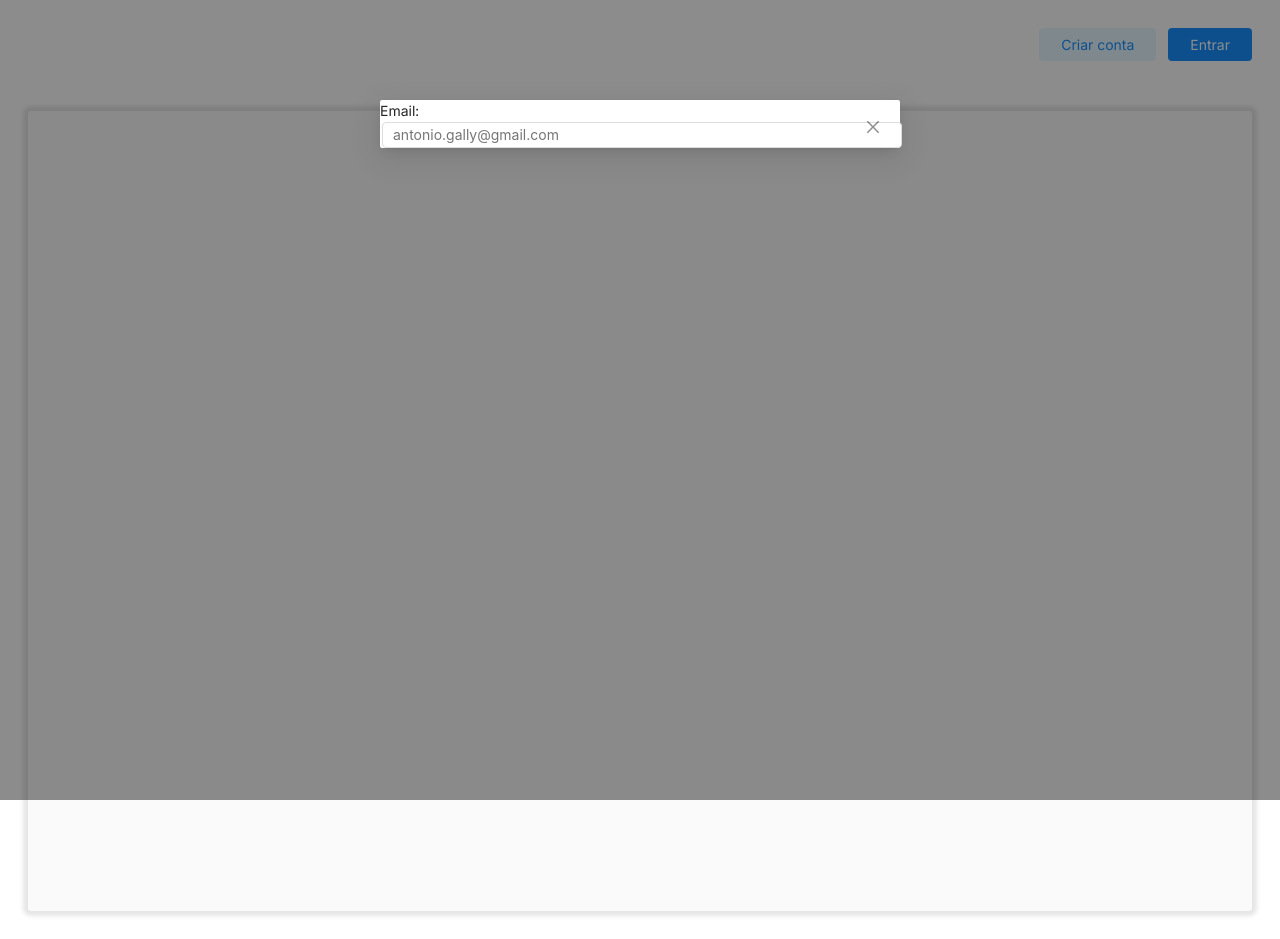
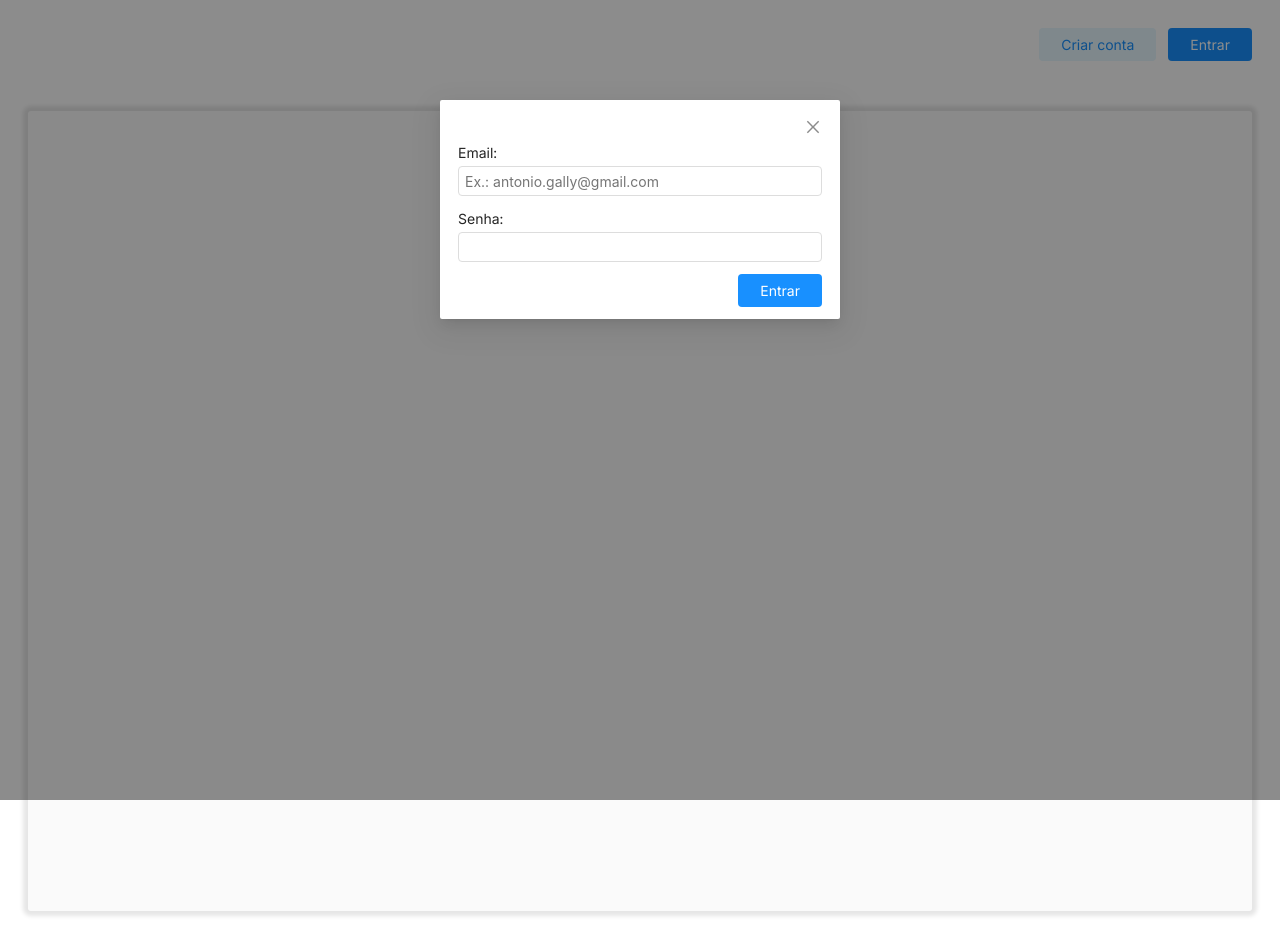
Before and after one commit to AntonioGally/magazine-reader, a React (Create React App) app in the folder interface/: page / in a window 1280 px wide. Both pictures are taken after a click on the button "Entrar". Built offline with nearby package versions, Linux system fonts and the light colour scheme.

Commit message:
feat (interface): Adding login modal

```diff
--- a/interface/src/Components/Input/input.module.css
+++ b/interface/src/Components/Input/input.module.css
@@ -2,7 +2,8 @@
     width: 100%;
     border: 1px solid #ddd;
     border-radius: 4px;
-    margin: 0 2px;
-    padding: 4px 0 4px 10px;
+    margin: 2px 0;
+    padding: 0 6px;
     outline: none;
+    height: 30px;
 }
--- a/interface/src/Modals/Login/Login.module.css
+++ b/interface/src/Modals/Login/Login.module.css
@@ -0,0 +1,7 @@
+.wrapper {
+    padding: 32px 18px 12px;
+}
+
+.wrapper>div {
+    margin-top: 10px;
+}
--- a/interface/src/Modals/Login/Login.tsx
+++ b/interface/src/Modals/Login/Login.tsx
@@ -1,4 +1,6 @@
-import React from "react";
+import React, { useState } from "react";
+import { toast } from "react-toastify";
+import Button from "../../Components/Button/Button";
 import Input from "../../Components/Input/Input";
 import Label from "../../Components/Label/Label";
 // Components
@@ -9,16 +11,38 @@ import style from "./Login.module.css";
 interface Props {
     visible: boolean;
     closeModal: () => void;
+    handleLogin: (email: string, password: string) => void;
 }
 
-const Login: React.FC<Props> = ({ visible, closeModal }) => {
+const Login: React.FC<Props> = ({ visible, closeModal, handleLogin }) => {
+    const [formData, setFormData] = useState({
+        email: "",
+        password: ""
+    })
+    function verifyForm() {
+        if (formData.email !== "" && formData.password !== "") {
+            handleLogin(formData.email, formData.password);
+        } else {
+            return toast.error("Preencha os campos de email e senha");
+        }
+    }
+
     return (
         <Modal open={visible} onCancel={closeModal} onOk={closeModal} maskClosable closable
-            footer={null} title={null} bodyStyle={{ padding: 0 }}>
+            footer={null} title={null} bodyStyle={{ padding: 0 }} width={400}>
             <div className={style["wrapper"]}>
                 <div>
                     <Label label={"Email:"} />
-                    <Input placeholder="antonio.gally@gmail.com" />
+                    <Input placeholder="Ex.: antonio.gally@gmail.com" value={formData.email}
+                        onChange={(e) => setFormData(prev => ({ ...prev, email: e.target.value }))} />
+                </div>
+                <div>
+                    <Label label={"Senha:"} />
+                    <Input type="password" value={formData.password}
+                        onChange={(e) => setFormData(prev => ({ ...prev, password: e.target.value }))} />
+                </div>
+                <div style={{ display: "flex", justifyContent: "flex-end" }}>
+                    <Button label={"Entrar"} _type={"primary"} onClick={verifyForm} />
                 </div>
             </div>
         </Modal>
--- a/interface/src/Pages/Landing/Landing.tsx
+++ b/interface/src/Pages/Landing/Landing.tsx
@@ -1,4 +1,5 @@
-import React, { useState } from "react";
+import React, { useCallback, useState } from "react";
+import { useNavigate } from "react-router-dom";
 //Components
 import Button from "../../Components/Button/Button";
 import Login from "../../Modals/Login/Login";
@@ -6,10 +7,12 @@ import Login from "../../Modals/Login/Login";
 import style from "./Landing.module.css";
 
 const Landing: React.FC = () => {
+    const navigate = useNavigate();
     const [loginModal, setLoginModal] = useState<boolean>(false);
-    function handleLogin() {
-        setLoginModal(true);
-    }
+
+    const handleLogin = useCallback((email: string, password: string) => {
+        navigate("/main");
+    }, [])
 
     return (
         <>
@@ -17,13 +20,13 @@ const Landing: React.FC = () => {
                 <div className={style["header"]}>
                     <div>
                         <Button label={"Criar conta"} _type={"secondary"} />
-                        <Button label={"Entrar"} _type={"primary"} onClick={handleLogin} />
+                        <Button label={"Entrar"} _type={"primary"} onClick={() => setLoginModal(true)} />
                     </div>
                 </div>
                 <div className={style["body"]}></div>
             </div>
             {loginModal && (
-                <Login visible={loginModal} closeModal={() => setLoginModal(false)} />
+                <Login visible={loginModal} closeModal={() => setLoginModal(false)} handleLogin={handleLogin} />
             )}
         </>
     )
--- a/interface/src/Pages/Main/Main.tsx
+++ b/interface/src/Pages/Main/Main.tsx
@@ -2,7 +2,9 @@ import React from "react";
 
 const Main: React.FC = () => {
     return (
-        <><h1>Oi</h1></>
+        <>
+            <h1>Oi</h1>
+        </>
     )
 }
 
--- a/interface/src/Routes/Router.tsx
+++ b/interface/src/Routes/Router.tsx
@@ -6,12 +6,14 @@ import {
 } from "react-router-dom";
 //Pages
 import Landing from "../Pages/Landing/Landing";
+import Main from "../Pages/Main/Main";
 
 const Router: React.FC = () => {
     return (
         <BrowserRouter>
             <Routes>
                 <Route path="/" element={<Landing />} />
+                <Route path="/main" element={<Main />} />
             </Routes>
         </BrowserRouter>
     )
```
